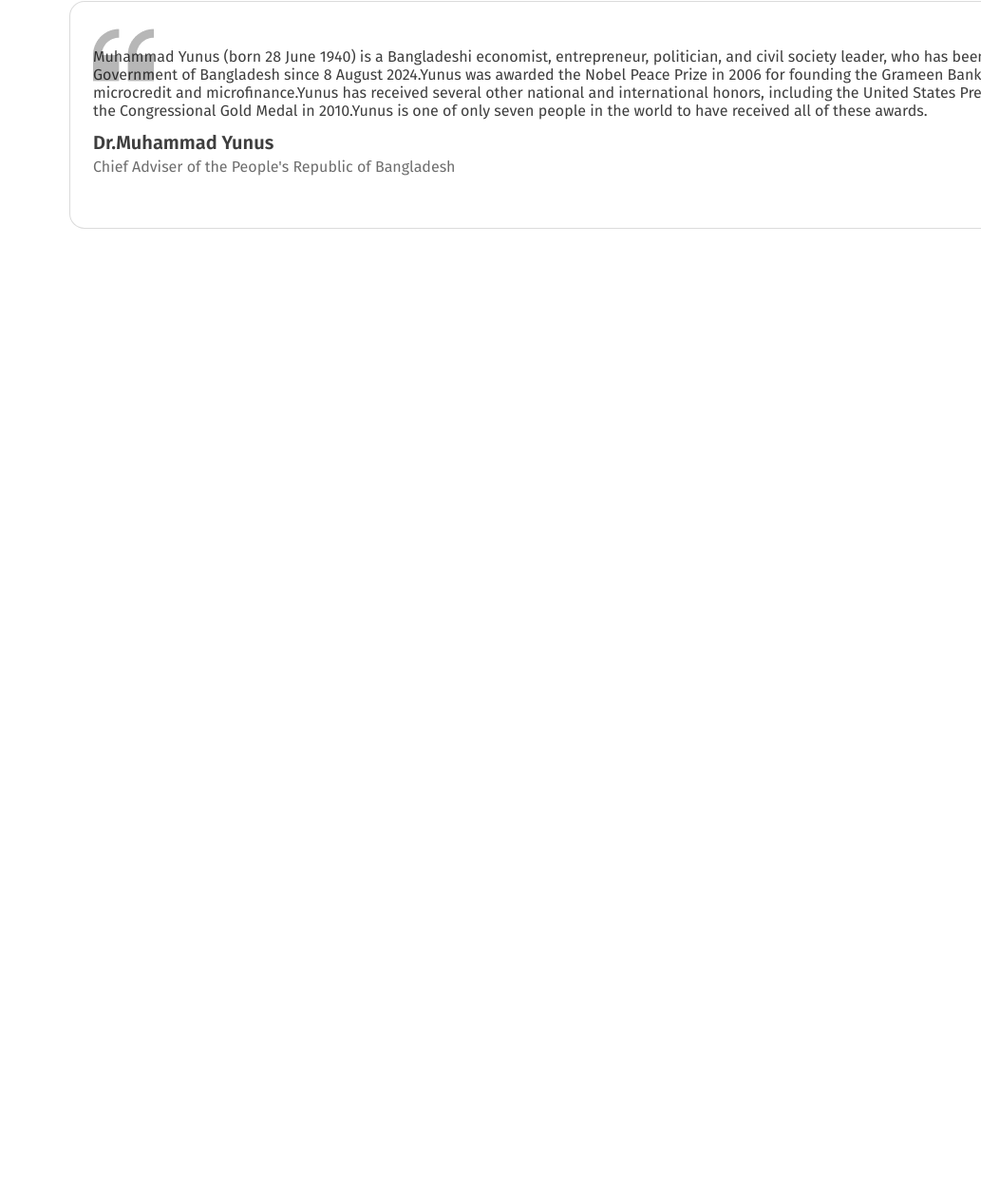
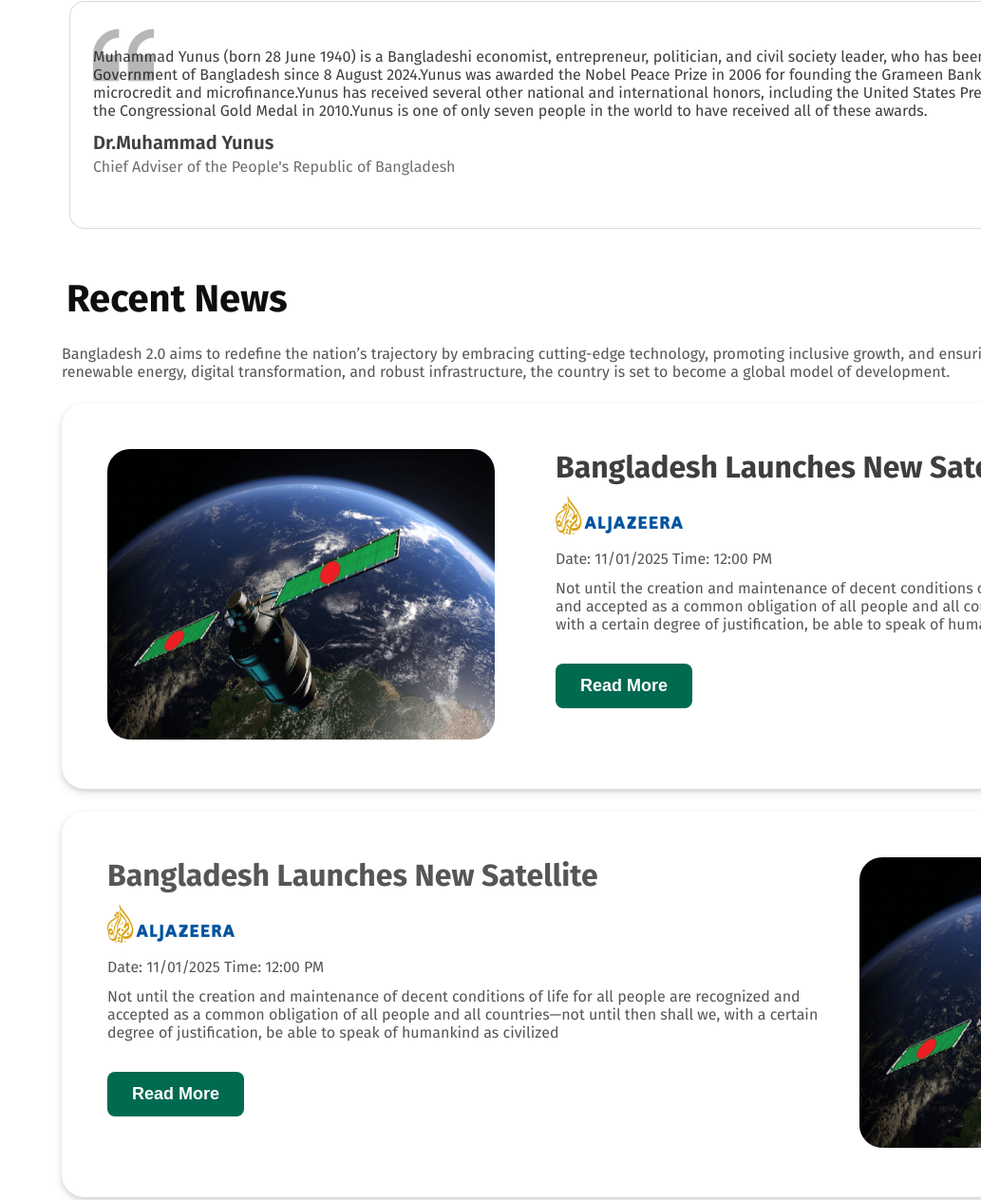
Before and after one commit to towfikur-rahman/shojib-ass, a plain HTML site: page index.html in a window 1280 px wide. Shown: the part 1739-3003 px from the top of the page at 95% size, without its empty margins (247-1280 px from the left). Before the commit the page ends 2054 px from the top, so only its background shows below. Drawn offline with Linux system fonts and the light colour scheme.

Commit message:
second commit

```diff
--- a/index.html
+++ b/index.html
@@ -115,5 +115,60 @@
         </section>
 
 
+
+        <section id="news">
+            <div class="news-container">
+                <div class="title-container">
+                    <h1 class="title">Recent News</h1>
+                    <p class="title-description">Bangladesh 2.0 aims to redefine the nation’s trajectory by embracing
+                        cutting-edge technology, promoting inclusive growth, and ensuring sustainability. With
+                        initiatives in renewable energy, digital transformation, and robust infrastructure, the country
+                        is set to become a global model of development.</p>
+                </div>
+                <div class="news-box-container">
+                    <div class="news-img">
+                        <img class="img-1" src="assets/satelite.png" alt="">
+                    </div>
+                    <div class="news-content">
+                        <h1 class="news-title">Bangladesh Launches New Satellite</h1>
+                        <div class="jazeera">
+                            <img src="assets/al-jazeera.png" alt="">
+                        </div>
+                        <p class="news-date">Date: 11/01/2025 Time: 12:00 PM</p>
+                        <p class="news-description">Not until the creation and maintenance of decent conditions of life
+                            for all people are recognized and accepted as a common obligation of all people and all
+                            countries—not until then shall we,
+                            with a certain degree of justification, be able to speak of humankind as civilized</p>
+                        <button class="news-btn">Read More</button>
+                    </div>
+                </div>
+                <div class="news-container2">
+                    <div class="news-content2">
+                        <h1 class="news-title2">Bangladesh Launches New Satellite</h1>
+                        <div class="jazeera2">
+                            <img src="assets/al-jazeera.png" alt="">
+                        </div>
+                        <p class="news-date2">Date: 11/01/2025 Time: 12:00 PM</p>
+                        <p class="news-description2">Not until the creation and maintenance of decent conditions of life
+                            for
+                            all people are recognized and accepted as a common obligation of all people and all
+                            countries—not until then shall we,
+                            with a certain degree of justification, be able to speak of humankind as civilized</p>
+                        <button class="news-btn2">Read More</button>
+                    </div>
+                    <div class="news-img2">
+                        <img class="img-2" src="assets/satelite.png" alt="">
+                    </div>
+
+                </div>
+            </div>
+        </section>
+
+
+
 </body>
 </html>
+
+
+</body>
+</html>
```
